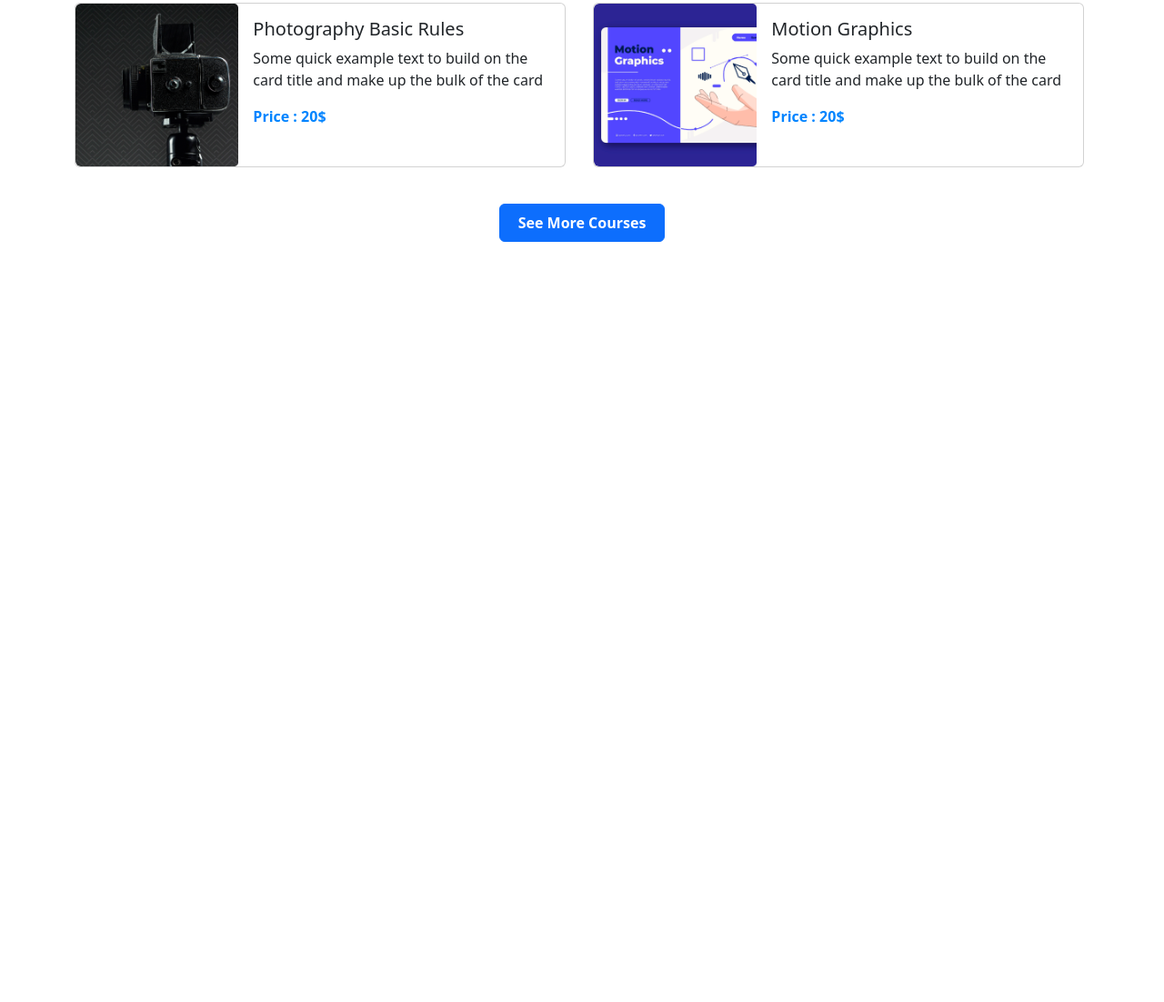
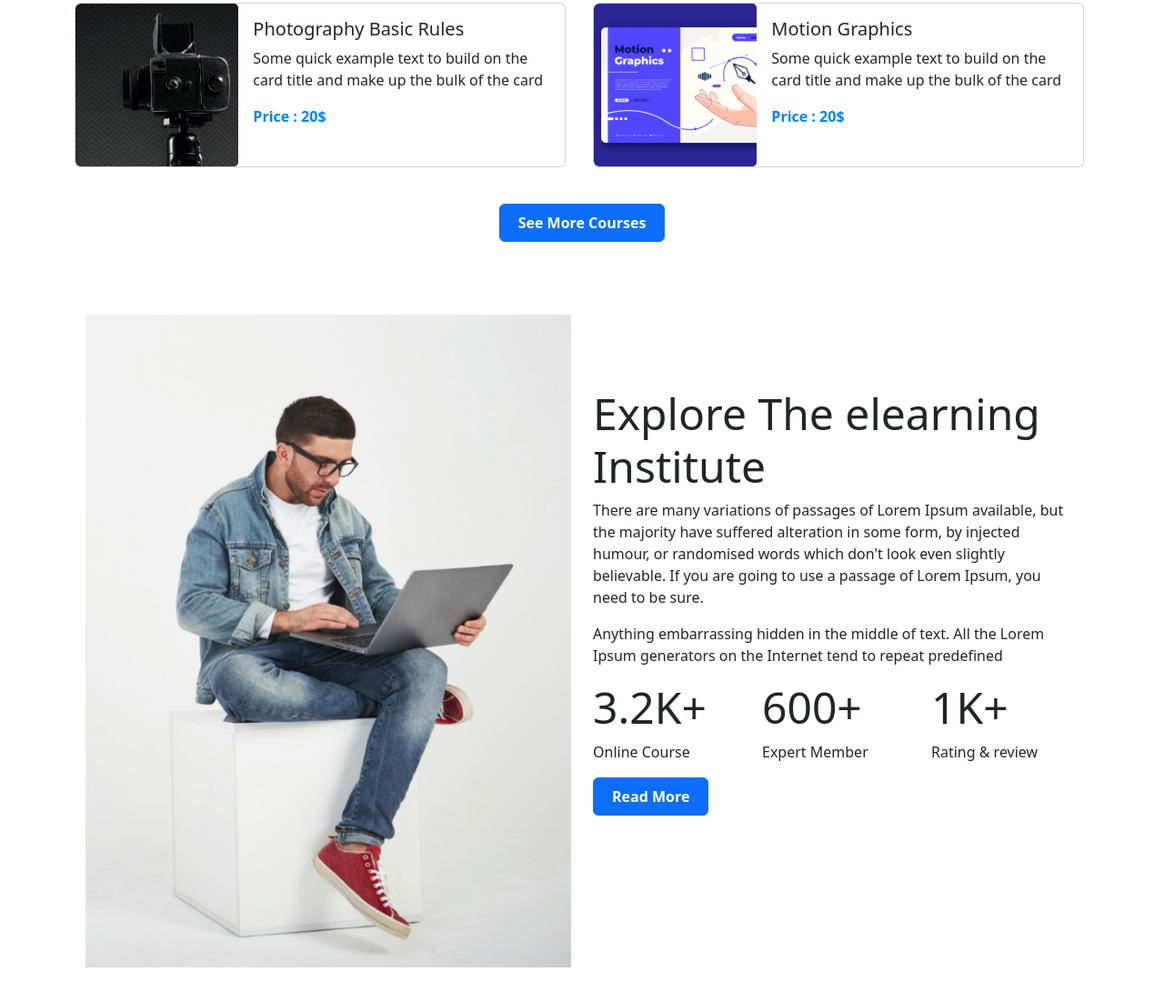
Before and after one commit to Ashiq-Rahi/edTech, a plain HTML site: page index.html in a window 1280 px wide. Shown: the part 1553-2655 px from the top of the page at 91% size. Before the commit the page ends 1869 px from the top, so only its background shows below. Drawn offline with nearby package versions, Linux system fonts and the light colour scheme.

Commit message:
explore added

```diff
--- a/index.html
+++ b/index.html
@@ -197,6 +197,40 @@
             </div>
         </div>
     <!--------------------------- courses end----------------------->
+    <div class="container">
+        <div class="explore">
+            <div class="row">
+                <div class="col-md-6">
+                    <div class="explore-image">
+                        <img src="/images/working.png" alt="">
+                    </div>
+                </div>
+                <div class="col-md-6">
+                    <div class="explore-details">
+                        <h2>Explore The elearning Institute</h2>
+                        <p>There are many variations of passages of Lorem Ipsum available, but the majority have suffered alteration in some form, by injected humour, or randomised words which don't look even slightly believable. If you are going to use a passage of Lorem Ipsum, you need to be sure.</p>
+
+                        <p>Anything embarrassing hidden in the middle of text. All the Lorem Ipsum generators on the Internet tend to repeat predefined</p>
+                        <div class="row explore-numbers">
+                            <div class="col-md-4">
+                                <h2>3.2K+</h2>
+                                <p>Online Course</p>
+                            </div>
+                            <div class="col-md-4">
+                                <h2>600+</h2>
+                                <p>Expert Member</p>
+                            </div>
+                            <div class="col-md-4">
+                                <h2>1K+</h2>
+                                <p>Rating & review</p>
+                            </div>
+                        </div>
+                        <button class="btn btn-primary">Read More</button>
+                    </div>
+                </div>
+            </div>
+        </div>
+    </div>
 
     </div>
 
--- a/style.css
+++ b/style.css
@@ -52,3 +52,19 @@
     font-weight: 700;
     color: #0084ff;
 }
+/* ---------------explore------------------- */
+.explore{
+    margin: 80px 0;
+}
+.explore-image{
+    overflow: hidden;
+}
+.explore-image img{
+    width: 100%;
+}
+.explore-details{
+    padding: 80px 0;
+}
+.explore-details h2{
+    font-size: 3rem;
+}
```
